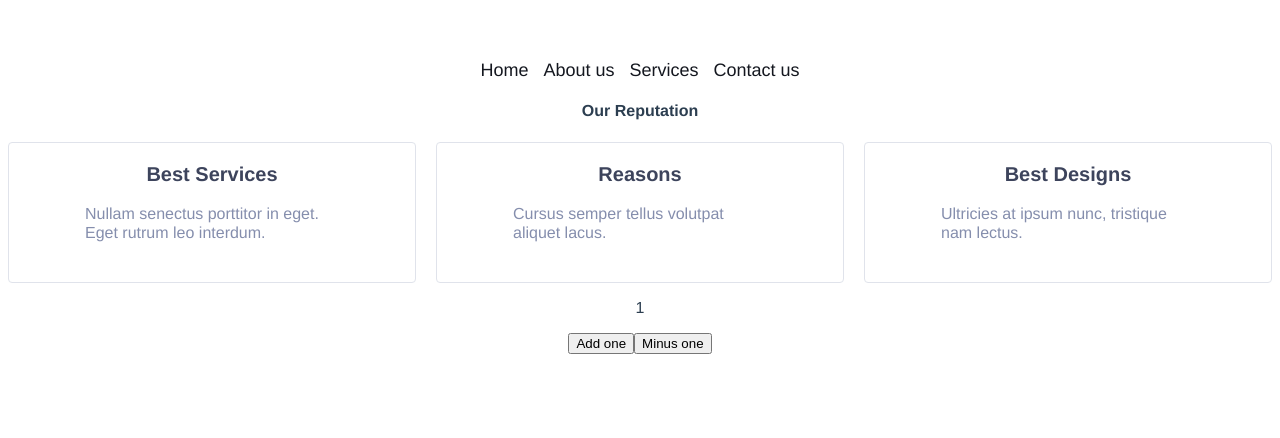
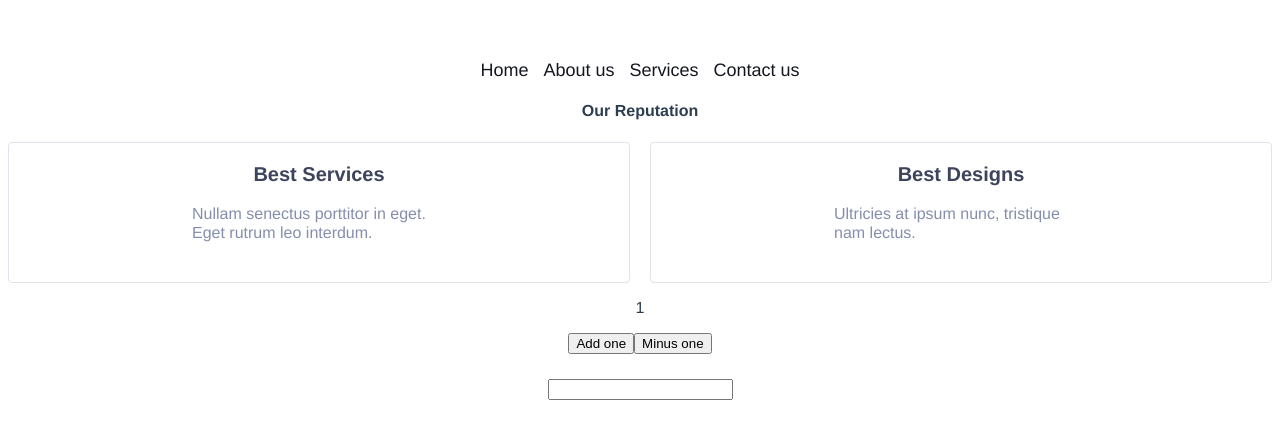
Before and after one commit to SerhiiYehorov/vue2-todoList, a Vue app: page / in a window 1280 px wide. Shown: the top 438 px of the page. Built offline with nearby package versions, Linux system fonts and the light colour scheme.

Commit message:
add computed, watch and methods

```diff
--- a/src/App.vue
+++ b/src/App.vue
@@ -2,9 +2,11 @@
   <div id="app">
     <Nav />
     <Reputation :cards="reputation" />
+    <div>{{ text }}</div>
     <CountText :count="count" />
     <Button text="Add one" @click="addCount" />
     <Button text="Minus one" @click="count--" />
+    <Input @input="addText" />
   </div>
 </template>
 
@@ -13,6 +15,7 @@ import Nav from "./components/Nav.vue";
 import Reputation from "./components/Reputation.vue";
 import Button from "./components/Button.vue";
 import CountText from "./components/CountText.vue";
+import Input from "./components/Input.vue";
 
 export default {
   name: "App",
@@ -21,18 +24,21 @@ export default {
     Reputation,
     Button,
     CountText,
+    Input,
   },
   data() {
     return {
       name: "Serhii",
+      surname: "Yehorov",
       count: 1,
-      reputation: [
+      text: "",
+      reputationItems: [
         {
           header: "Best Services",
           text: "Nullam senectus porttitor in eget. Eget rutrum leo interdum.",
         },
         {
-          header: "Reasons",
+          header: "",
           text: "Cursus semper tellus volutpat aliquet lacus.",
         },
         {
@@ -42,10 +48,25 @@ export default {
       ],
     };
   },
+  computed: {
+    reputation() {
+      return this.reputationItems.filter((item) => !!item.header);
+    },
+    fullName() {
+      return `${this.name} ${this.surname}`;
+    },
+  },
+  watch: {
+    count() {
+      this.name += "a";
+    },
+  },
   methods: {
-    addCount(e) {
-      console.log(e);
+    addCount() {
       this.count++;
+    },
+    addText(text) {
+      this.text = text;
     },
   },
 };
--- /dev/null
+++ b/src/components/Input.vue
@@ -0,0 +1,28 @@
+<template>
+  <input v-model="text" />
+</template>
+
+<script>
+export default {
+  name: "Input",
+
+  data() {
+    return {
+      text: "",
+    };
+  },
+
+  watch: {
+    text() {
+      this.$emit("input", this.text);
+    },
+  },
+};
+</script>
+
+<style scoped>
+input {
+  display: block;
+  margin: 25px auto;
+}
+</style>
```
